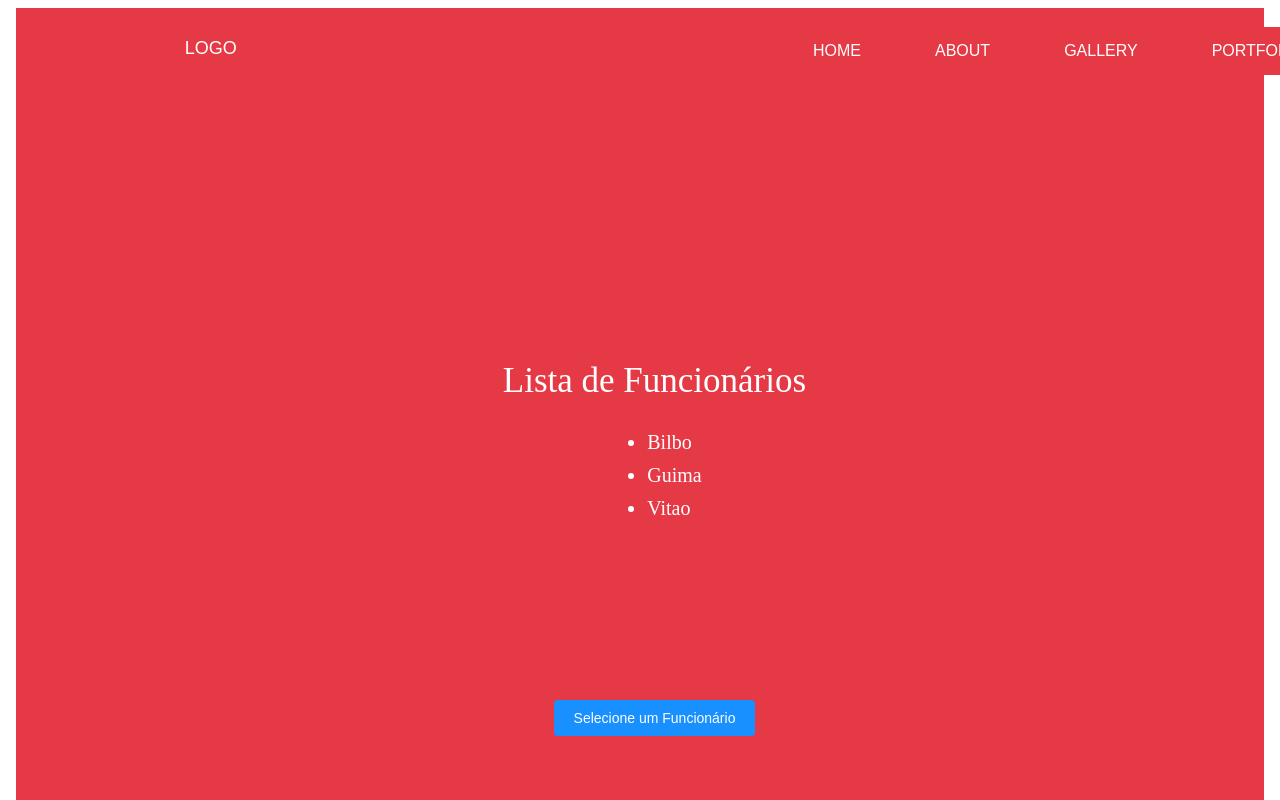
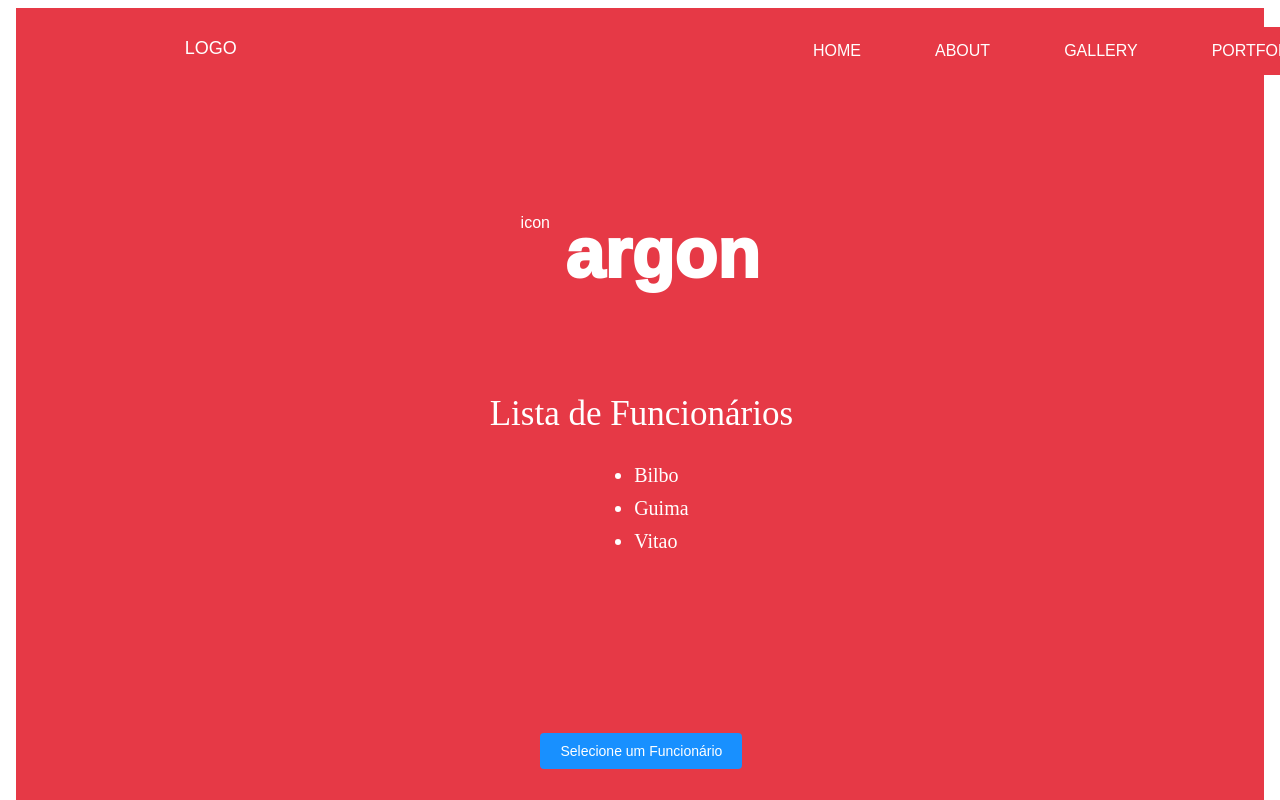
Before and after one commit to WallisonLima/ReactProject1, a React (Create React App) app: page / in a window 1280 px wide. Shown: the top 800 px of the page. Built offline with nearby package versions, Linux system fonts and the light colour scheme.

Commit message:
Atualizaçao template... em desenvolvimento

```diff
--- a/src/App.js
+++ b/src/App.js
@@ -4,6 +4,7 @@ import { List } from './components/list/List';
 import { SelectedFunc } from './components/selected/SelectedFunc';
 import { Image } from './components/image/Image'
 import { Headr } from './components/headr/Headr'
+import { Title } from './components/title/Title'
 
 const images = [
   { id: 1, url: 'https://png.pngtree.com/element_origin_min_pic/17/08/04/3528c203fea0c31986221c51e598a6d4.jpg', desc: 'wallison e lindo' },
@@ -33,10 +34,13 @@ function App() {
 
   return (
     <body>
-       <header>
+      <header>
         <Headr />
       </header>
       <div className="App" style={styles.body} >
+        <div >
+          <Title info={'argon'} />
+        </div>
         <div style={styles.contentTop}>
           <List
             title={"Lista de Funcionários"}
@@ -66,8 +70,9 @@ const styles = {
     display: 'flex',
     flexDirection: 'column',
     widht: '100%',
-    padding: '15%',
-    background: '#e63946'
+    padding: '8%',
+    background: '#e63946',
+    alignItems: 'center',
   },
   contentTop: {
     marginRight: '15%'
--- /dev/null
+++ b/src/components/title/Title.js
@@ -0,0 +1,37 @@
+
+
+
+export const Title = ({info})=>{
+    return (
+        <div style={styles.container}>
+            <div style={styles.icon}>
+                icon
+            </div>
+            <div style={styles.title}>
+                {info}
+            </div>
+        </div>
+    )
+}
+
+
+
+
+const styles = {
+    container:{
+        display: 'flex',
+        width: '100%',
+        color: 'white',
+        fontFamily: 'Arial',
+        padding: '20px',
+        height:'80px',
+    },
+    icon:{
+        marginRight: 15
+    },
+    title:{
+        fontSize: 70,
+        fontWeight: '950'
+    }
+
+}
```
